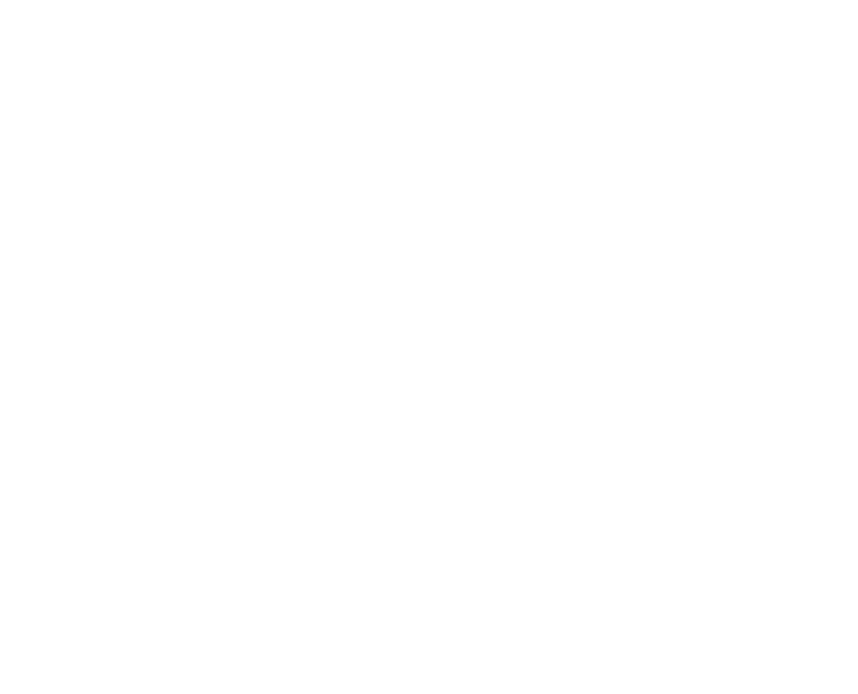
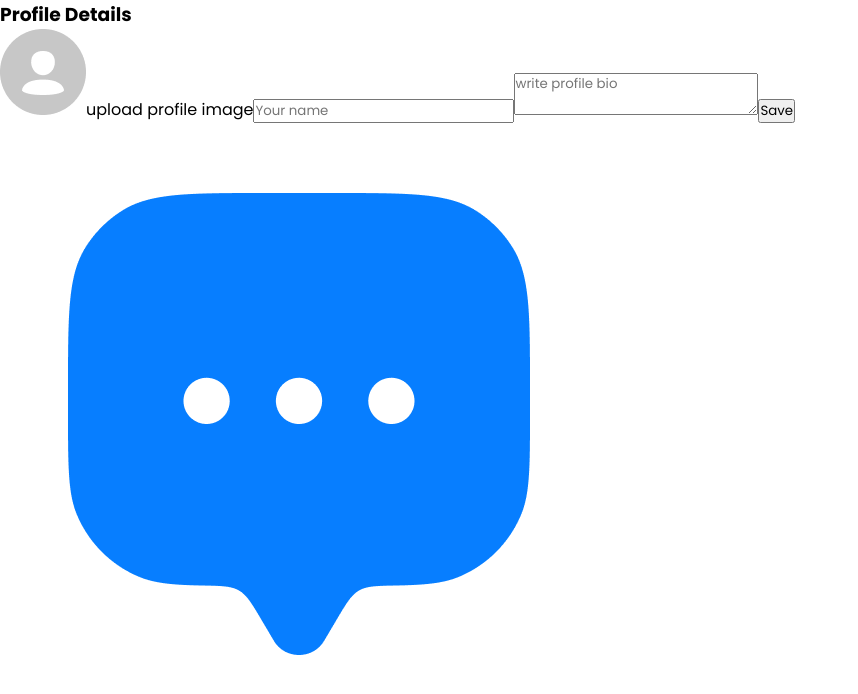
Before and after one commit to arpipatel-ap/Chat-app, a React (Vite) app: page /profile in a window 1280 px wide. Shown: the top 694 px of the page, without its empty margins (0-858 px from the left). Built offline with nearby package versions, Linux system fonts and the light colour scheme.

Commit message:
add profileupdate page information

```diff
--- a/src/pages/ProfileUpdate/ProfileUpdate.jsx
+++ b/src/pages/ProfileUpdate/ProfileUpdate.jsx
@@ -1,10 +1,24 @@
 import React from 'react';
 import './ProfileUpdate.css';
+import assets from '../../assets/assets';
 
 const ProfileUpdate = () => {
   return (
-    <div>
-
+    <div className='profile'>
+      <div className="profile-container">
+        <form>
+          <h3>Profile Details</h3>
+          <label htmlFor="avatar">
+            <input type="file" id="avatar" accept='.png, .jpg, .jpeg' hidden/>
+            <img src={assets.avatar_icon} alt="" />
+            upload profile image
+          </label>
+          <input type ="text" placeholder='Your name' required/>
+          <textarea placeholder='write profile bio' required/>
+          <button type ="submit">Save</button>
+        </form>
+        <img src={assets.logo_icon} alt="" />
+        </div>
     </div>
   )
 }
```
